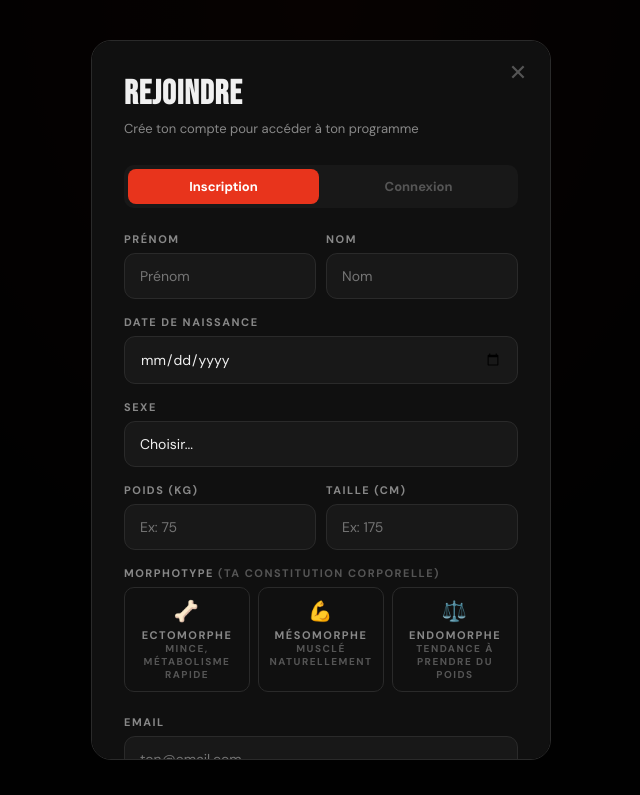
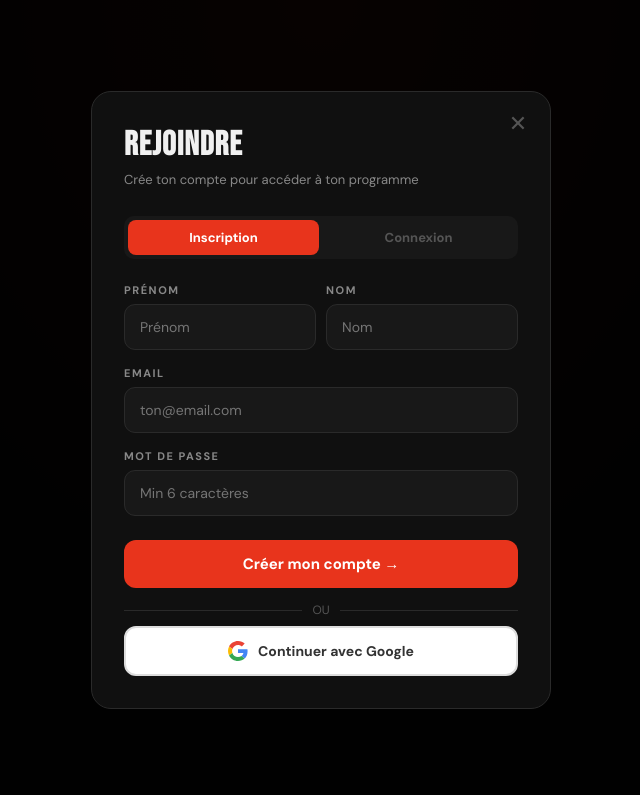
Before and after one commit to Anasoufkir/smartfit, a website: page public/index.html in a window 1280 px wide. Both pictures are taken after a click on the button "Créer mon compte →". Shown: the whole page, without its empty margins (319-959 px from the left). Drawn offline with nearby package versions, Linux system fonts and the light colour scheme.

Commit message:
fix: simplify register form to name+email+password only, Google button clean

```diff
--- a/public/index.html
+++ b/public/index.html
@@ -421,59 +421,20 @@ html.light .suppl-dose{background:#f5f5f5;}
     <!-- REGISTER -->
     <div id="form-register">
       <div style="display:grid;grid-template-columns:1fr 1fr;gap:10px">
-        <div class="field"><label>Prénom</label><input type="text" id="r-prenom" placeholder="Prénom"></div>
-        <div class="field"><label>Nom</label><input type="text" id="r-nom" placeholder="Nom"></div>
+        <div class="field"><label>Prénom</label><input type="text" id="r-prenom" placeholder="Prénom" autocomplete="given-name"></div>
+        <div class="field"><label>Nom</label><input type="text" id="r-nom" placeholder="Nom" autocomplete="family-name"></div>
       </div>
-      <div class="field">
-        <label>Date de naissance</label>
-        <input type="date" id="r-dob" onchange="calcAge()" max="2010-01-01">
-        <div id="r-age-display" style="font-size:12px;color:var(--red);margin-top:4px;display:none"></div>
-      </div>
-      <div class="field"><label>Sexe</label>
-        <select id="r-sexe" style="width:100%;background:var(--s2);border:1.5px solid var(--border);border-radius:11px;padding:13px 15px;font-family:'DM Sans',sans-serif;font-size:14px;color:var(--text);outline:none;appearance:none;">
-          <option value="">Choisir...</option>
-          <option value="homme">Homme</option>
-          <option value="femme">Femme</option>
-        </select>
-      </div>
-      <div style="display:grid;grid-template-columns:1fr 1fr;gap:10px">
-        <div class="field"><label>Poids (kg)</label><input type="number" id="r-poids" placeholder="Ex: 75" min="30" max="250"></div>
-        <div class="field"><label>Taille (cm)</label><input type="number" id="r-taille" placeholder="Ex: 175" min="100" max="230"></div>
-      </div>
-
-      <div class="field">
-        <label>Morphotype <span style="font-size:11px;color:var(--muted)">(ta constitution corporelle)</span></label>
-        <div style="display:grid;grid-template-columns:1fr 1fr 1fr;gap:8px;margin-top:6px">
-          <label id="morph-ecto" onclick="selectMorph('ectomorphe')" style="cursor:pointer;border:1.5px solid var(--border);border-radius:10px;padding:10px 6px;text-align:center;transition:.2s">
-            <div style="font-size:20px">🦴</div>
-            <div style="font-size:11px;font-weight:700;margin-top:4px">Ectomorphe</div>
-            <div style="font-size:10px;color:var(--muted)">Mince, métabolisme rapide</div>
-          </label>
-          <label id="morph-meso" onclick="selectMorph('mesomorphe')" style="cursor:pointer;border:1.5px solid var(--border);border-radius:10px;padding:10px 6px;text-align:center;transition:.2s">
-            <div style="font-size:20px">💪</div>
-            <div style="font-size:11px;font-weight:700;margin-top:4px">Mésomorphe</div>
-            <div style="font-size:10px;color:var(--muted)">Musclé naturellement</div>
-          </label>
-          <label id="morph-endo" onclick="selectMorph('endomorphe')" style="cursor:pointer;border:1.5px solid var(--border);border-radius:10px;padding:10px 6px;text-align:center;transition:.2s">
-            <div style="font-size:20px">⚖️</div>
-            <div style="font-size:11px;font-weight:700;margin-top:4px">Endomorphe</div>
-            <div style="font-size:10px;color:var(--muted)">Tendance à prendre du poids</div>
-          </label>
-        </div>
-        <input type="hidden" id="r-morphotype" value="">
-      </div>
-
-      <div class="field"><label>Email</label><input type="email" id="r-email" placeholder="ton@email.com"></div>
-      <div class="field"><label>Mot de passe</label><input type="password" id="r-password" placeholder="Min 6 caractères"></div>
+      <div class="field"><label>Email</label><input type="email" id="r-email" placeholder="ton@email.com" autocomplete="email"></div>
+      <div class="field"><label>Mot de passe</label><input type="password" id="r-password" placeholder="Min 6 caractères" autocomplete="new-password"></div>
       <button class="btn-full" onclick="doRegister()">Créer mon compte →</button>
       <div style="display:flex;align-items:center;gap:10px;margin:14px 0 8px">
         <div style="flex:1;height:1px;background:var(--border)"></div>
-        <span style="font-size:12px;color:var(--muted);white-space:nowrap">OU CONTINUER AVEC</span>
+        <span style="font-size:12px;color:var(--muted);white-space:nowrap">OU</span>
         <div style="flex:1;height:1px;background:var(--border)"></div>
       </div>
-      <a href="/api/auth/google" style="display:flex;align-items:center;justify-content:center;gap:10px;background:#fff;color:#333;border:2px solid #ddd;border-radius:12px;padding:13px;font-size:14px;font-weight:700;text-decoration:none;margin-bottom:4px;transition:.15s" onmouseover="this.style.borderColor='#4285F4'" onmouseout="this.style.borderColor='#ddd'">
+      <a href="/api/auth/google" style="display:flex;align-items:center;justify-content:center;gap:10px;background:#fff;color:#333;border:2px solid #ddd;border-radius:12px;padding:13px;font-size:14px;font-weight:700;text-decoration:none;transition:.15s" onmouseover="this.style.borderColor='#4285F4'" onmouseout="this.style.borderColor='#ddd'">
         <svg width="20" height="20" viewBox="0 0 48 48"><path fill="#EA4335" d="M24 9.5c3.54 0 6.71 1.22 9.21 3.6l6.85-6.85C35.9 2.38 30.47 0 24 0 14.62 0 6.51 5.38 2.56 13.22l7.98 6.19C12.43 13.72 17.74 9.5 24 9.5z"/><path fill="#4285F4" d="M46.98 24.55c0-1.57-.15-3.09-.38-4.55H24v9.02h12.94c-.58 2.96-2.26 5.48-4.78 7.18l7.73 6c4.51-4.18 7.09-10.36 7.09-17.65z"/><path fill="#FBBC05" d="M10.53 28.59c-.48-1.45-.76-2.99-.76-4.59s.27-3.14.76-4.59l-7.98-6.19C.92 16.46 0 20.12 0 24c0 3.88.92 7.54 2.56 10.78l7.97-6.19z"/><path fill="#34A853" d="M24 48c6.48 0 11.93-2.13 15.89-5.81l-7.73-6c-2.18 1.48-4.97 2.31-8.16 2.31-6.26 0-11.57-4.22-13.47-9.91l-7.98 6.19C6.51 42.62 14.62 48 24 48z"/></svg>
-        <span>Google</span>
+        Continuer avec Google
       </a>
     </div>
 
@@ -880,58 +841,28 @@ function authErr(msg) {
   el.classList.add('show');
 }
 
-function calcAge() {
-  const dob = document.getElementById('r-dob').value;
-  if (!dob) return;
-  const age = Math.floor((new Date() - new Date(dob)) / (365.25 * 24 * 3600 * 1000));
-  const display = document.getElementById('r-age-display');
-  display.style.display = 'block';
-  display.textContent = `✓ ${age} ans`;
-}
-
-let selectedMorph = '';
-function selectMorph(type) {
-  selectedMorph = type;
-  document.getElementById('r-morphotype').value = type;
-  ['ecto','meso','endo'].forEach(m => {
-    const el = document.getElementById(`morph-${m}`);
-    if (el) { el.style.border = '1.5px solid var(--border)'; el.style.background = 'transparent'; }
-  });
-  const map = { ectomorphe:'ecto', mesomorphe:'meso', endomorphe:'endo' };
-  const sel = document.getElementById(`morph-${map[type]}`);
-  if (sel) { sel.style.border = '1.5px solid var(--red)'; sel.style.background = 'rgba(232,52,28,.08)'; }
-}
-
 async function doRegister() {
   const prenom = document.getElementById('r-prenom').value.trim();
   const nom = document.getElementById('r-nom').value.trim();
   const email = document.getElementById('r-email').value.trim();
   const password = document.getElementById('r-password').value;
-  const sexe = document.getElementById('r-sexe').value;
-  const poids = document.getElementById('r-poids').value;
-  const taille = document.getElementById('r-taille').value;
-  const dob = document.getElementById('r-dob').value;
-  const morphotype = document.getElementById('r-morphotype')?.value || '';
   const fullNom = `${prenom} ${nom}`.trim();
-
-  let age = null;
-  if (dob) age = Math.floor((new Date() - new Date(dob)) / (365.25 * 24 * 3600 * 1000));
 
   if (!prenom || !nom) return authErr('Entre ton prénom et nom');
   if (!email) return authErr('Entre ton email');
   if (!password || password.length < 6) return authErr('Mot de passe trop court (min 6 caractères)');
+
   try {
     const res = await fetch('/api/auth/register', {
       method: 'POST',
       headers: { 'Content-Type': 'application/json' },
-      body: JSON.stringify({ nom: fullNom, email, password, sexe, poids, taille, age, dob, morphotype })
+      body: JSON.stringify({ nom: fullNom, email, password })
     });
     const data = await res.json();
     if (!res.ok) return authErr(data.error);
     loginSuccess(data);
   } catch { authErr('Erreur de connexion'); }
 }
-
 async function doLogin() {
   const email = document.getElementById('l-email').value.trim();
   const password = document.getElementById('l-password').value;
```
